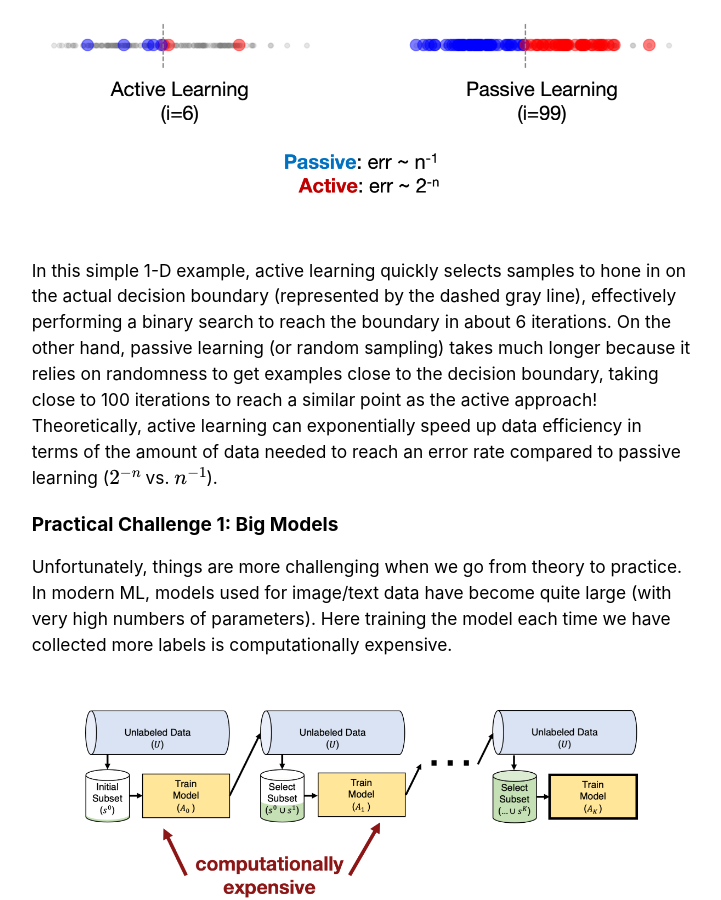
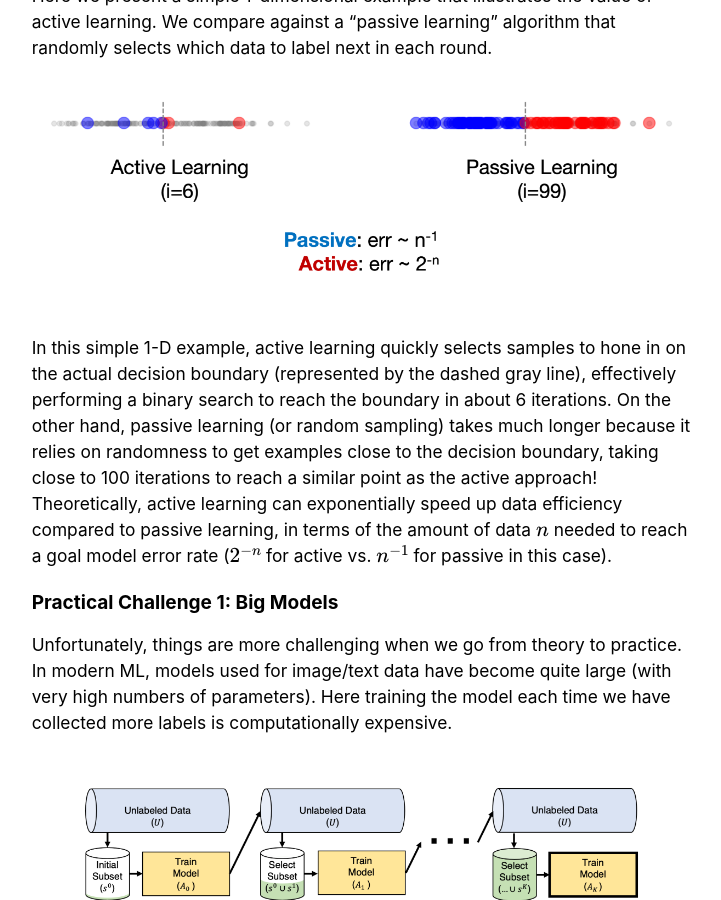
Before and after one commit to dcai-course/dcai-course, a Jekyll site: the page built from _lectures/growing-compressing-datasets.md, in a window 1280 px wide and 900 px high, scrolled down 2558 px. Shown: the whole window, without its empty margins (279-1000 px from the left). Built offline with Jekyll 4.4.1, drawn with Linux system fonts in a browser that asks for light colours; some of the changed lines change nothing that is shown; some of the changed text lies outside the part shown.

Commit message:
formatting and language

```diff
--- a/_lectures/growing-compressing-datasets.md
+++ b/_lectures/growing-compressing-datasets.md
@@ -17,15 +17,15 @@
 
 For supervised learning applications where training data have been annotated by humans, labeling is time-consuming and expensive. This lecture focuses on ways to more carefully select what examples to label and reduce the labeling burden of creating modern ML systems. Specifically, we will look at the following approaches:
 
-
 1. Active learning as a way to intelligently select examples to label and grow datasets
 2. Core-set selection to compress datasets down to a representative subset.
 
 We will focus on classification tasks, but these ideas apply to other supervised learning tasks (regression, image segmentation, entity recognition, etc.) and some unsupervised learning tasks (e.g., summarization).
 
+
 # Active learning
 
-The goal of active learning is to select the best examples to label next in order to improve our model the most. Suppose our examples (e.g. images) have feature values $x$ which are inputs to model $A$ that is trained to output accurate predictions $A(x)$.
+The goal of active learning is to select the best examples to label next in order to improve our model the most. Suppose our examples have feature values $x$ which are inputs to model $A$ that is trained to output accurate predictions $A(x)$. For instance in image classification applications, we might have: examples which are images, feature values which are pixel intensities, a model that is some neural network classifier, and model outputs which are predicted class probabilities.
 
 Often we can use these outputs from an already-trained model to adaptively decide what additional data should be labeled and added to the training dataset, such that retraining this model on the expanded dataset will lead to greatest boost in model accuracy. Using active learning, you can train a model with much fewer labeled data and still achieve the same accuracy as a model trained on a much larger dataset where what data to label was selected randomly.
 
@@ -52,7 +52,7 @@
 
 ![1-D example of passive vs active learning](/lectures/growing-compressing-datasets/lec6.006.png)
 
-In this simple 1-D example, active learning quickly selects samples to hone in on the actual decision boundary (represented by the dashed gray line), effectively performing a binary search to reach the boundary in about 6 iterations. On the other hand, passive learning (or random sampling) takes much longer because it relies on randomness to get examples close to the decision boundary, taking close to 100 iterations to reach a similar point as the active approach! Theoretically, active learning can exponentially speed up data efficiency in terms of the amount of data needed to reach an error rate compared to passive learning ($2^{-n}$ vs. $n^{-1}$).
+In this simple 1-D example, active learning quickly selects samples to hone in on the actual decision boundary (represented by the dashed gray line), effectively performing a binary search to reach the boundary in about 6 iterations. On the other hand, passive learning (or random sampling) takes much longer because it relies on randomness to get examples close to the decision boundary, taking close to 100 iterations to reach a similar point as the active approach! Theoretically, active learning can exponentially speed up data efficiency compared to passive learning, in terms of the amount of data $n$ needed to reach a goal model error rate ($2^{-n}$ for active vs. $n^{-1}$ for passive in this case).
 
 ## Practical Challenge 1: Big Models
 
@@ -69,6 +69,7 @@
 However, this approach may fail to consider the *diversity* of the batch of examples being labeled next, because the acquisition function may take top values for unlabeled datapoints that all look similar. To ensure the batch of examples to label next are more representative of the remaining unlabeled pool, *batch active learning* strategies select $J$ examples with high information value that are also jointly diverse. For example, the **greedy k-centers** approach from “[Active Learning for Convolutional Neural Networks: A Core-Set Approach](https://arxiv.org/abs/1708.00489)” by Sener and Savarese [[1](#ref1)] aims to find a small subset of examples that covers the dataset and minimizes the maximum distance from any unlabeled point to its closest labeled example.
 
 ## Practical Challenge 2: Big Data
+
 Active learning is also challenging with large amounts of unlabeled data, which has become commonplace in the era of big data. Many approaches search globally for the optimal examples to label and scale linearly or even quadratically with representation-based methods like the k-centers approach above. This quickly becomes intractable as we get to web-scale datasets with millions or billions of examples.
 
 ![Overview of active learning bottlenecks with big models](/lectures/growing-compressing-datasets/lec6.003.png)
@@ -78,6 +79,7 @@
 ![Comparison of tradition active learning approach vs Similarity Search for Efficient Active Learning and Search (SEALS)](/lectures/growing-compressing-datasets/lec6.007.png)
 
 Finding the nearest neighbors for each labeled example in the unlabeled data can be performed efficiently with sublinear retrieval times [[3](#ref3)] and sub-second latency on datasets with millions or even billions of examples [[4](#ref4)]. While this restricted candidate pool of unlabeled examples impacts theoretical sample complexity, SEALS still achieves the optimal logarithmic dependence on the desired error for active learning. As a result, SEALS maintains similar label-efficiency and enables selection to scale with the size of the labeled data and only sublinearly with the size of the unlabeled data, making active learning and search tractable on web-scale datasets with billions of examples!
+
 
 # Core-set selection
 
@@ -93,16 +95,17 @@
 <p style="text-align: center; font-style: italic;">Training curves of ResNet164 with pre-activation on CIFAR10 with and without data selection via proxy. The light red line shows training the proxy model (ResNet20). The solid red line shows training the target model (ResNet164) on a subset of images selected by the proxy. Using the proxy, we removed 50% of the data without impacting the final accuracy of ResNet164, reducing the end-to-end training time from 3 hours and 49 minutes to 2 hours and 23 minutes.</p>
 
 
-
 # Lab
 
 The lab assignments for the course are available in the [dcai-lab](https://github.com/dcai-course/dcai-lab) repository.
 
 Remember to run a `git pull` before doing every lab, to make sure you have the latest version of the labs.
 
-The lab assignment for this class is in [`growing_datasets/Lab - Growing Datasets.ipynb`](https://github.com/dcai-course/dcai-lab/blob/master/growing_datasets/Lab%20-%20Growing%20Datasets.ipynb). This lab guides you through creating an implementation of active learning.
+The lab assignment for this lecture is in [`growing_datasets/Lab - Growing Datasets.ipynb`](https://github.com/dcai-course/dcai-lab/blob/master/growing_datasets/Lab%20-%20Growing%20Datasets.ipynb). This lab guides you through an implementation of active learning.
+
 
 # References
+
 1. <span id="ref1"></span> Sener and Savarese. "[Active Learning for Convolutional Neural Networks: A Core-Set Approach](https://openreview.net/forum?id=H1aIuk-RW)". 2018.
 2. <span id="ref2"></span> Coleman. “[Similarity Search for Efficient Active Learning and Search of Rare Concepts](https://ojs.aaai.org/index.php/AAAI/article/view/20591).” 2022
 3. <span id="ref3"></span> Charikar. “[Similarity Estimation Techniques from Rounding Algorithms](https://www.cs.princeton.edu/courses/archive/spr04/cos598B/bib/CharikarEstim.pdf).” 2002
```
